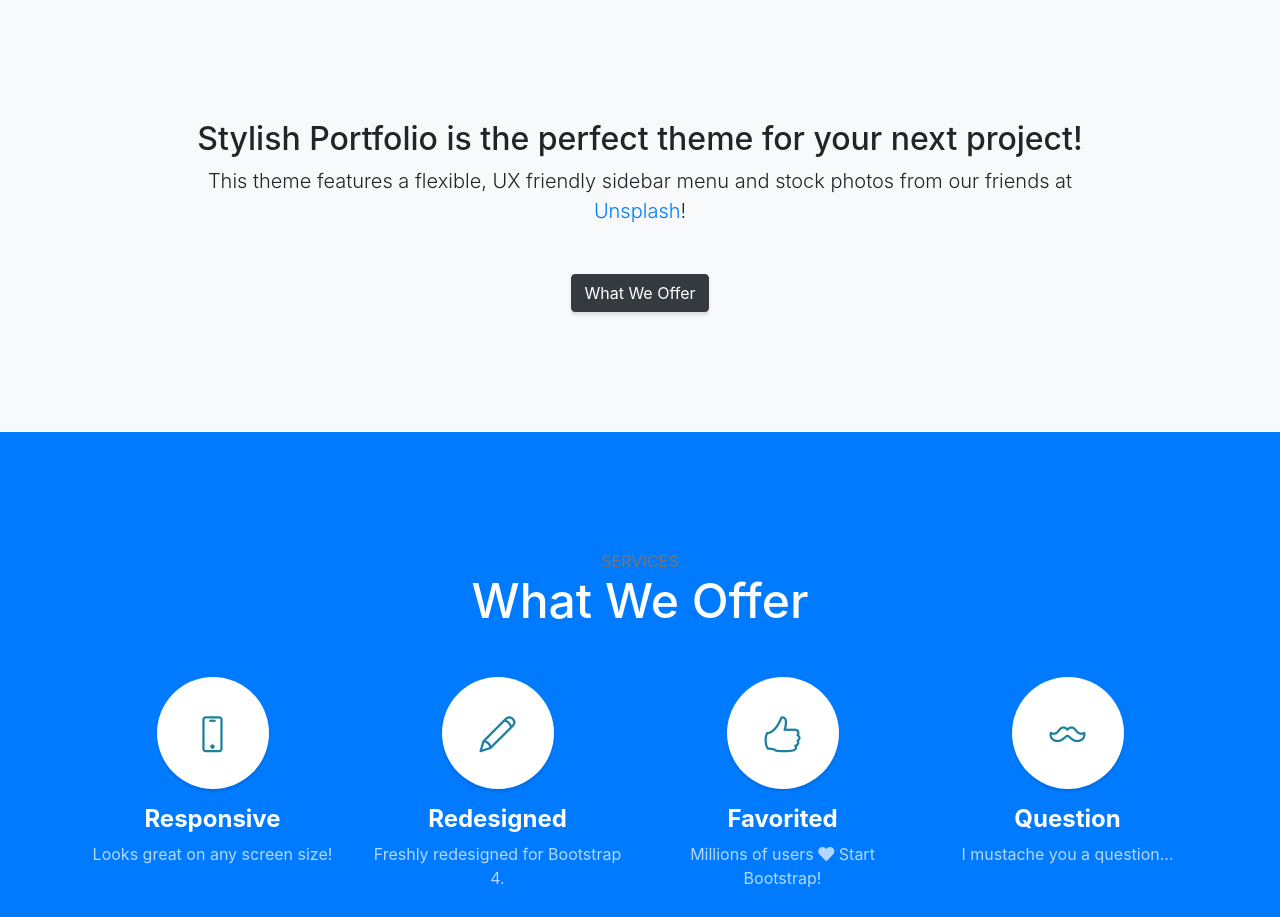
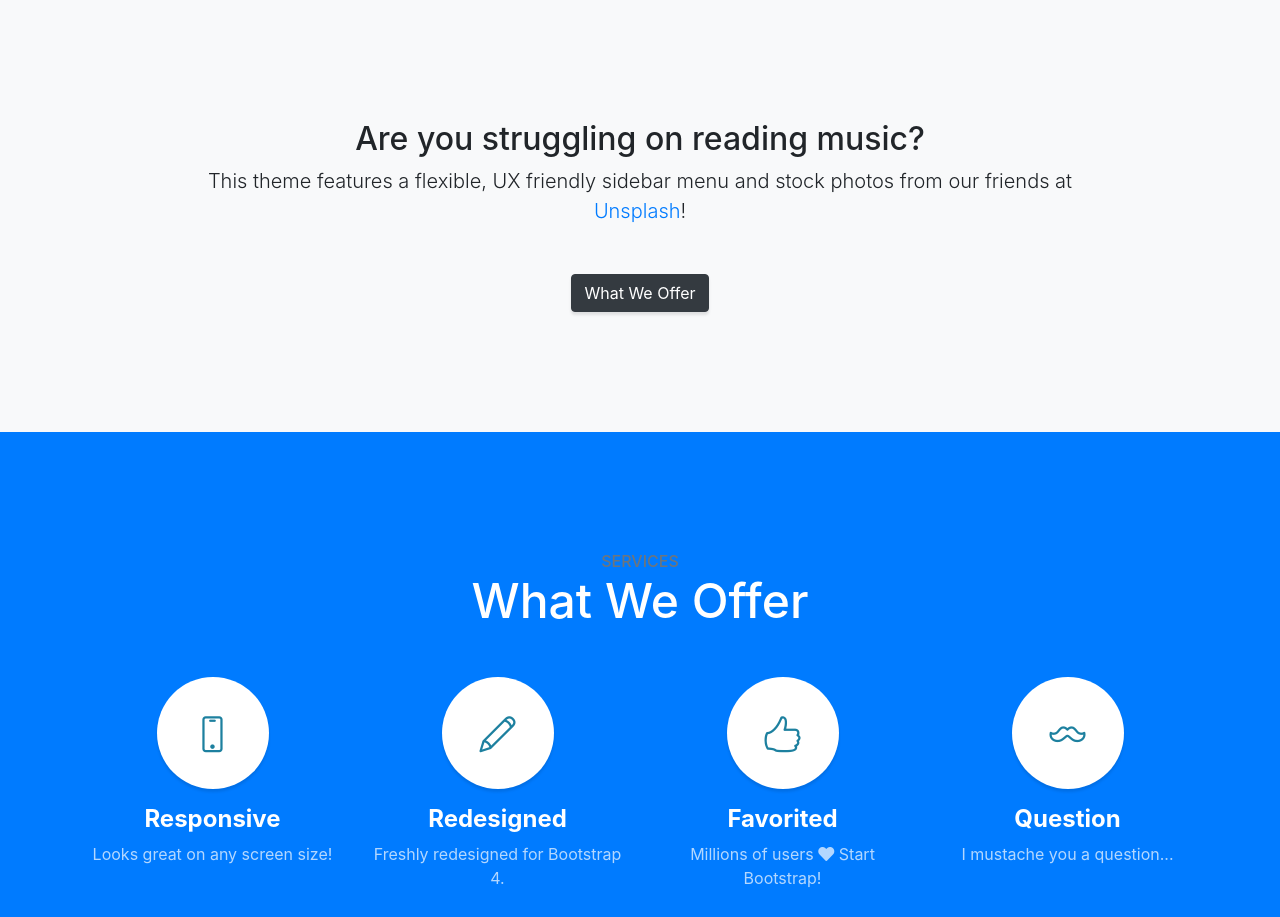
Before and after one commit to kylemurdoch/Allegro, a website with bundled scripts: page index.html in a window 1280 px wide. Shown: the part 800-1717 px from the top of the page. Built offline with nearby package versions, Linux system fonts and the light colour scheme.

Commit message:
Testing3 by Henry, Changed the 2nd Section

```diff
--- a/index.html
+++ b/index.html
@@ -84,7 +84,7 @@
         <div class="row">
           <div class="col-lg-10 mx-auto">
             <h2>
-              Stylish Portfolio is the perfect theme for your next project!
+              Are you struggling on reading music?
             </h2>
             <p class="lead mb-5">
               This theme features a flexible, UX friendly sidebar menu and stock
```
